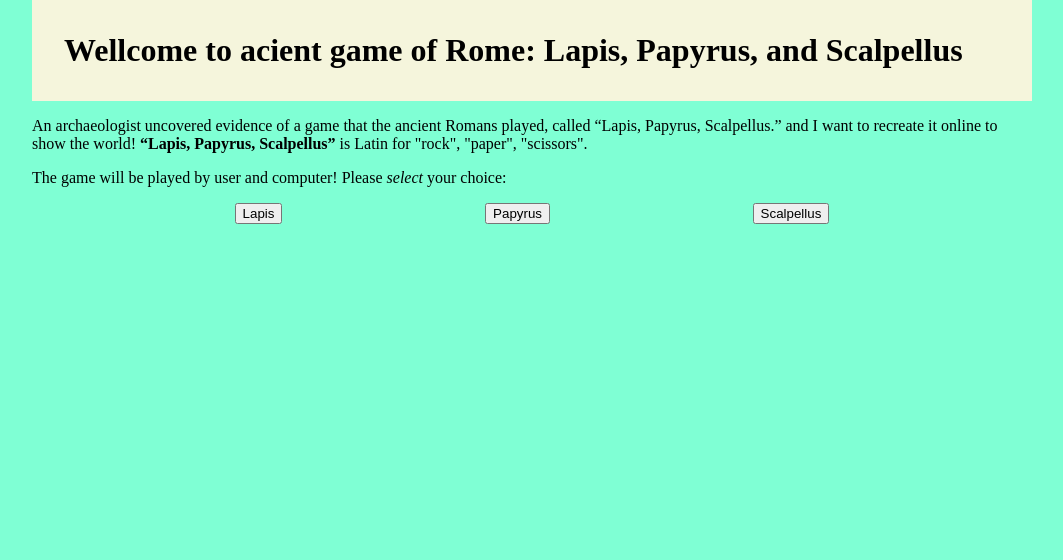
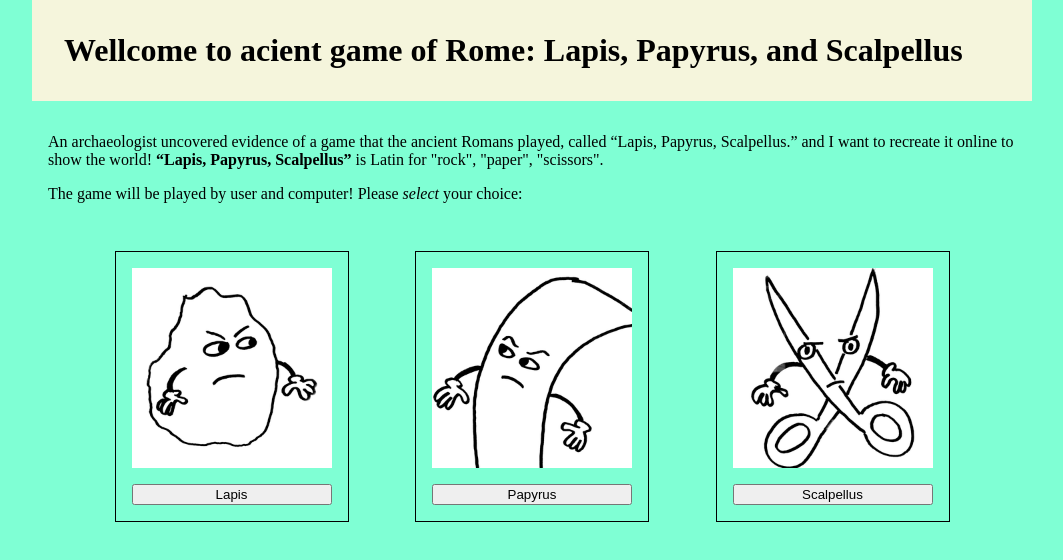
Before and after one commit to vinhnghiemcr/Lapis-Papyrus-Scalpellus, a plain HTML site: page index.html in a window 1280 px wide. Shown: the whole page, without its empty margins (108-1171 px from the left). Drawn offline with Linux system fonts and the light colour scheme.

Commit message:
Adding images to the page and apply style to them

```diff
--- a/index.html
+++ b/index.html
@@ -11,15 +11,24 @@
   <header>
   <h1>Wellcome to acient game of Rome: Lapis, Papyrus, and Scalpellus</h1>
   </header>
-  <div>
+  <div class="intro">
     <p>An archaeologist  uncovered evidence of a game that the ancient Romans played, called “Lapis, Papyrus, Scalpellus.”
        and I  want to recreate it online to show the world! <strong>“Lapis, Papyrus, Scalpellus”</strong> is Latin for "rock", "paper", "scissors".</p>
     <p>The game will be played by user and computer! Please <em>select</em> your choice:</p>
   </div>
   <div  class="button">
-  <button id="rock">Lapis</button>
-  <button id="paper">Papyrus</button>
-  <button id="scissor">Scalpellus</button>
+    <div>
+      <img src="./images/Rock.png" alt="image of rock">
+      <button id="rock">Lapis</button>
+    </div>
+    <div>
+      <img src="./images/Paper.png" alt="image of paper">
+      <button id="paper">Papyrus</button>
+    </div>
+    <div>
+      <img src="./images/Scissor.png" alt="image of scissors">
+      <button id="scissor">Scalpellus</button>
+    </div>
   </div>
   <div id='screen'></div>
   <script src="./script.js" type="text/javascript"></script>
--- a/style.css
+++ b/style.css
@@ -12,7 +12,23 @@ header {
 h1 {
   margin: 0;
 }
+.intro {
+  padding: 16px;
+}
 .button {
   display: flex;
   justify-content: space-evenly;
+  align-items: center;
+  padding: 16px;
 }
+.button div {
+  display: flex;
+  flex-direction: column;
+  gap: 16px;
+  padding: 16px;
+  border: solid 1px black;
+}
+
+img {
+  max-width: 200px;
+}
```
